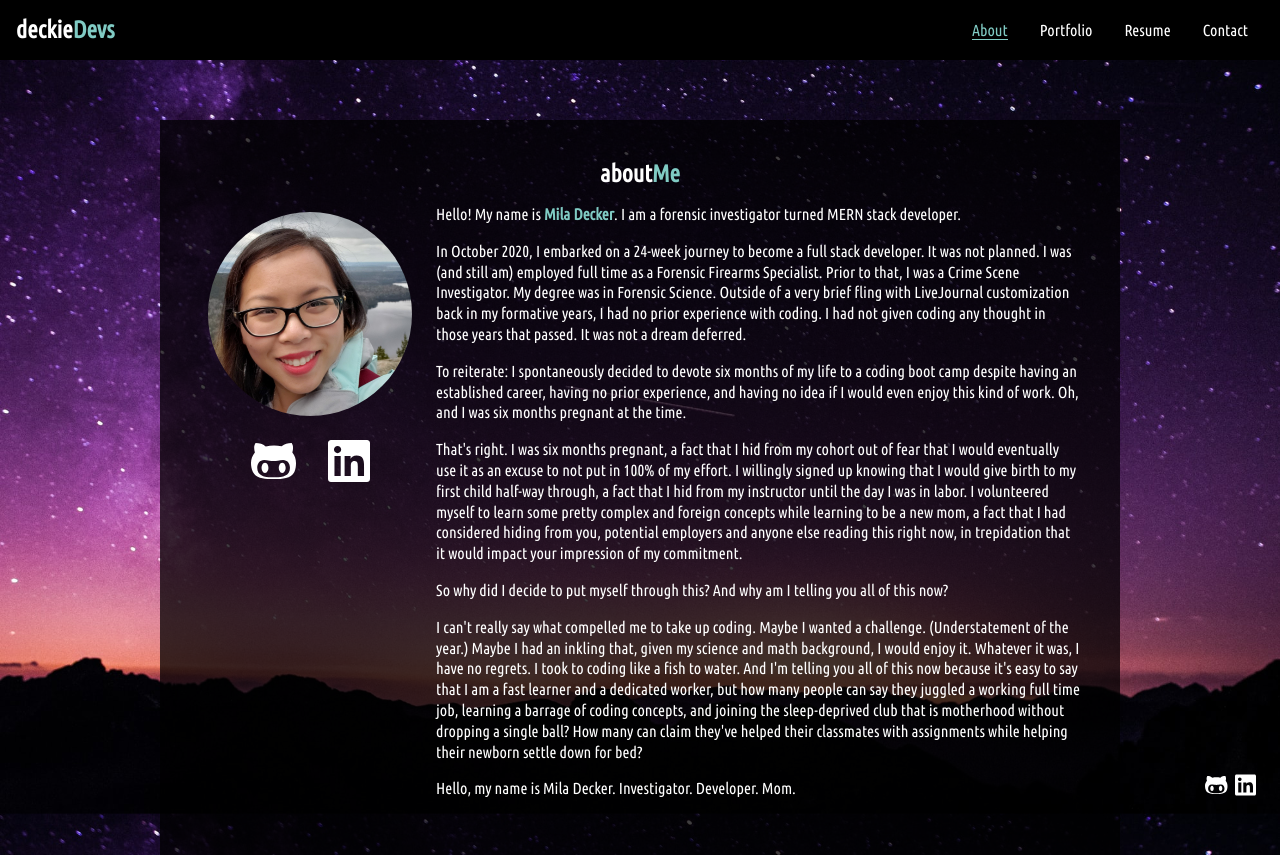
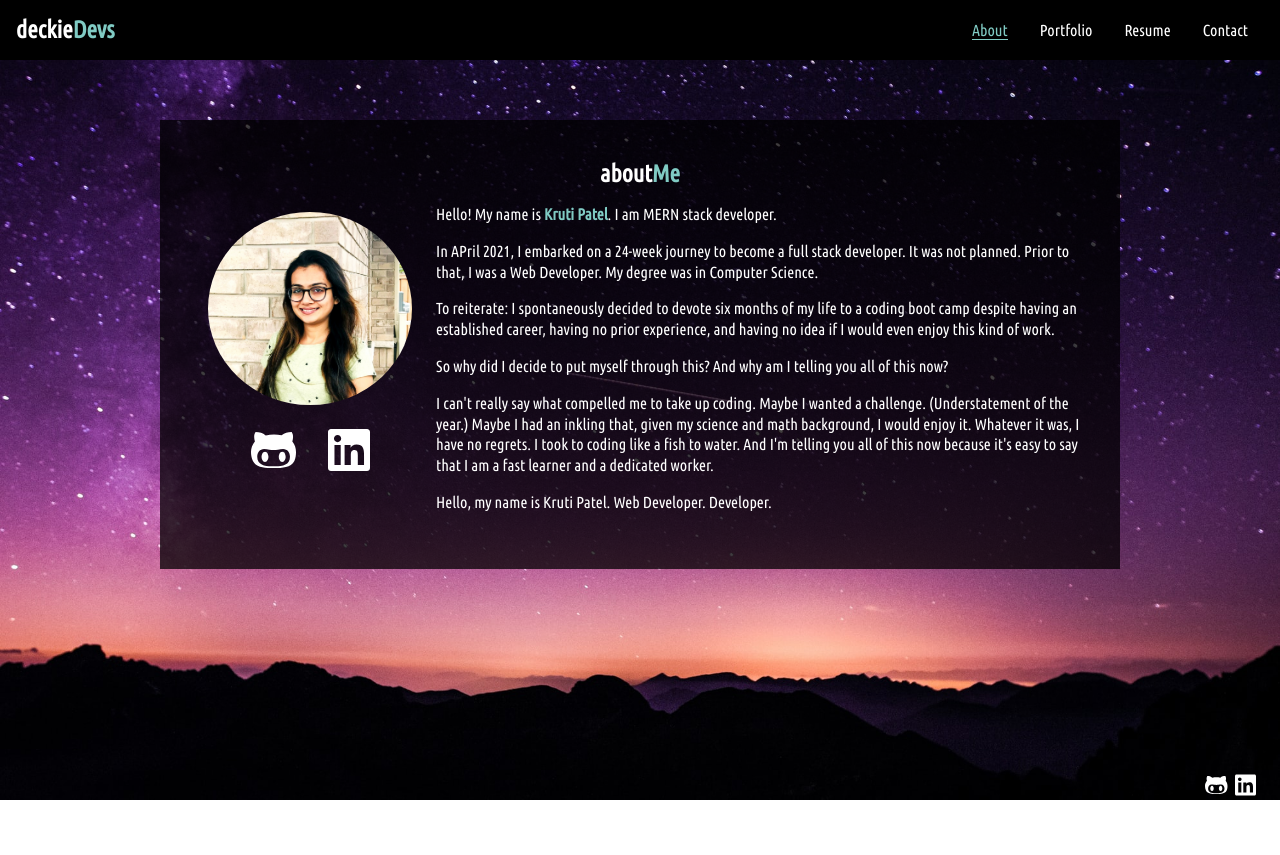
Before and after one commit to krutipatel07/React-Portfolio, a React (Create React App) app: page / in a window 1280 px wide. After the commit the page ends 800 px from the top, so only its background shows below. Built offline with nearby package versions, Linux system fonts and the light colour scheme.

Commit message:
Add descrption in about me section

```diff
--- a/package.json
+++ b/package.json
@@ -1,7 +1,7 @@
 {
-  "name": "deckiedevs",
+  "name": "kruti",
   "version": "2.0.0",
-  "description": "deckieDevs Personal Portfolio",
+  "description": "kruti Personal Portfolio",
   "private": true,
   "homepage": "http://krutipatel07.github.io/React-Portfolio",
   "scripts": {
@@ -12,7 +12,7 @@
     "predeploy": "npm run build",
     "deploy": "gh-pages -d build"
   },
-  "author": "Mila Decker",
+  "author": "Kruti Patel",
   "license": "ISC",
   "eslintConfig": {
     "extends": [
--- a/public/index.html
+++ b/public/index.html
@@ -5,10 +5,10 @@
         <meta name="viewport" content="width=device-width, initial-scale=1" />
         <meta name="theme-color" content="#000000" />
         <meta
-        name="deckieDevs Personal Portfolio"
-        content="deckieDevs Personal Portfolio"
+        name="kruti Personal Portfolio"
+        content="kruti Personal Portfolio"
         />
-        <title>deckieDevs</title>
+        <title>kruti</title>
         <link rel="preconnect" href="https://fonts.gstatic.com">
         <link href="https://fonts.googleapis.com/css2?family=Ubuntu+Condensed&display=swap" rel="stylesheet">
     </head>
--- a/src/components/About/index.js
+++ b/src/components/About/index.js
@@ -1,7 +1,7 @@
 import React from 'react';
 import { FontAwesomeIcon } from '@fortawesome/react-fontawesome';
 import { faGithubAlt, faLinkedin } from '@fortawesome/free-brands-svg-icons';
-import deckie from '../../assets/images/deckie.jpg';
+import kruti from '../../assets/images/kruti.jpg';
 import '../../assets/css/about.css';
 
 function About () {
@@ -10,35 +10,32 @@ function About () {
             <div className="w75 bg-dark section-container flex-row justify-center">
                 <h2 className="text-center w100 mb-2">about<span className="text-primary">Me</span></h2>
                 <div className="text-center" id="my-picture">
-                    <img className="circle" id="profile-pic" src={deckie} alt="Mila Decker of deckieDevs" />
-                    <a href="https://github.com/deckiedevs" target="_blank">
+                    <img className="circle" id="profile-pic" src={kruti} alt="Kruti Patel of krutipatel07" />
+                    <a href="https://github.com/krutipatel07" target="_blank">
                         <FontAwesomeIcon icon={faGithubAlt} className="mx-2 icon" />
                     </a>
-                    <a href="https://www.linkedin.com/in/mila-decker/" target="_blank">
+                    <a href="https://www.linkedin.com/in/tokruti/" target="_blank">
                         <FontAwesomeIcon icon={faLinkedin} className="mx-2 icon" />
                     </a>
                 </div>
                 <div className="w75" id="about-me">
                     <p>
-                        Hello! My name is <span className="bold text-primary">Mila Decker</span>. I am a forensic investigator turned MERN stack developer.
+                        Hello! My name is <span className="bold text-primary">Kruti Patel</span>. I am MERN stack developer.
                     </p>
                     <p>
-                        In October 2020, I embarked on a 24-week journey to become a full stack developer.  It was not planned.  I was (and still am) employed full time as a Forensic Firearms Specialist.  Prior to that, I was a Crime Scene Investigator.  My degree was in Forensic Science.  Outside of a very brief fling with LiveJournal customization back in my formative years, I had no prior experience with coding.  I had not given coding any thought in those years that passed.  It was not a dream deferred.
+                        In APril 2021, I embarked on a 24-week journey to become a full stack developer.  It was not planned.  Prior to that, I was a Web Developer.  My degree was in Computer Science.
                     </p>
                     <p>
-                        To reiterate: I spontaneously decided to devote six months of my life to a coding boot camp despite having an established career, having no prior experience, and having no idea if I would even enjoy this kind of work.  Oh, and I was six months pregnant at the time.
-                    </p>
-                    <p>
-                        That's right.  I was six months pregnant, a fact that I hid from my cohort out of fear that I would eventually use it as an excuse to not put in 100% of my effort.  I willingly signed up knowing that I would give birth to my first child half-way through, a fact that I hid from my instructor until the day I was in labor.  I volunteered myself to learn some pretty complex and foreign concepts while learning to be a new mom, a fact that I had considered hiding from you, potential employers and anyone else reading this right now, in trepidation that it would impact your impression of my commitment.
+                        To reiterate: I spontaneously decided to devote six months of my life to a coding boot camp despite having an established career, having no prior experience, and having no idea if I would even enjoy this kind of work.
                     </p>
                     <p>
                         So why did I decide to put myself through this?  And why am I telling you all of this now?
                     </p>
                     <p>
-                        I can't really say what compelled me to take up coding.  Maybe I wanted a challenge.  (Understatement of the year.)  Maybe I had an inkling that, given my science and math background, I would enjoy it.  Whatever it was, I have no regrets.  I took to coding like a fish to water.  And I'm telling you all of this now because it's easy to say that I am a fast learner and a dedicated worker, but how many people can say they juggled a working full time job, learning a barrage of coding concepts, and joining the sleep-deprived club that is motherhood without dropping a single ball?  How many can claim they've helped their classmates with assignments while helping their newborn settle down for bed?
+                        I can't really say what compelled me to take up coding.  Maybe I wanted a challenge.  (Understatement of the year.)  Maybe I had an inkling that, given my science and math background, I would enjoy it.  Whatever it was, I have no regrets.  I took to coding like a fish to water.  And I'm telling you all of this now because it's easy to say that I am a fast learner and a dedicated worker.
                     </p>
                     <p>
-                        Hello, my name is Mila Decker.  Investigator.  Developer.  Mom.
+                        Hello, my name is Kruti Patel.  Web Developer.  Developer.
                     </p>
                 </div>
             </div>
```
Also changed, not shown: src/assets/images/kruti.jpg (added).
